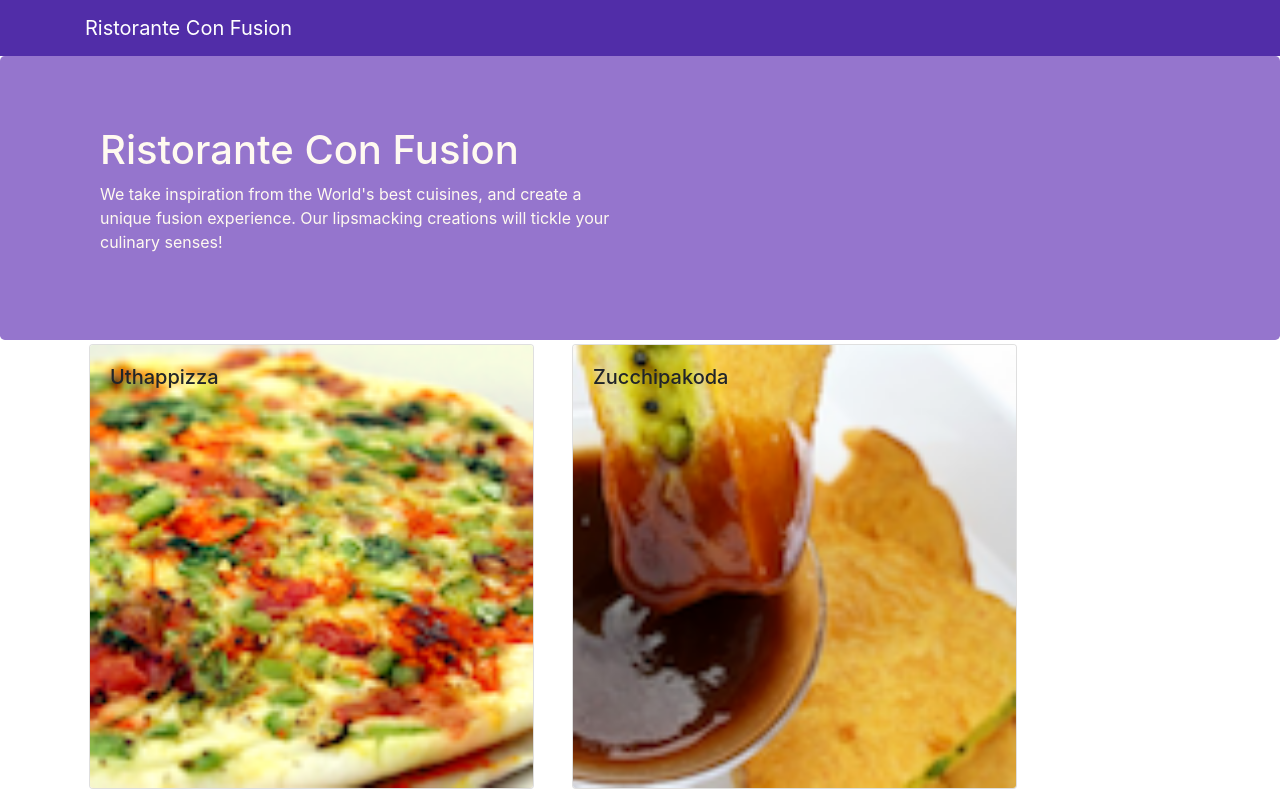
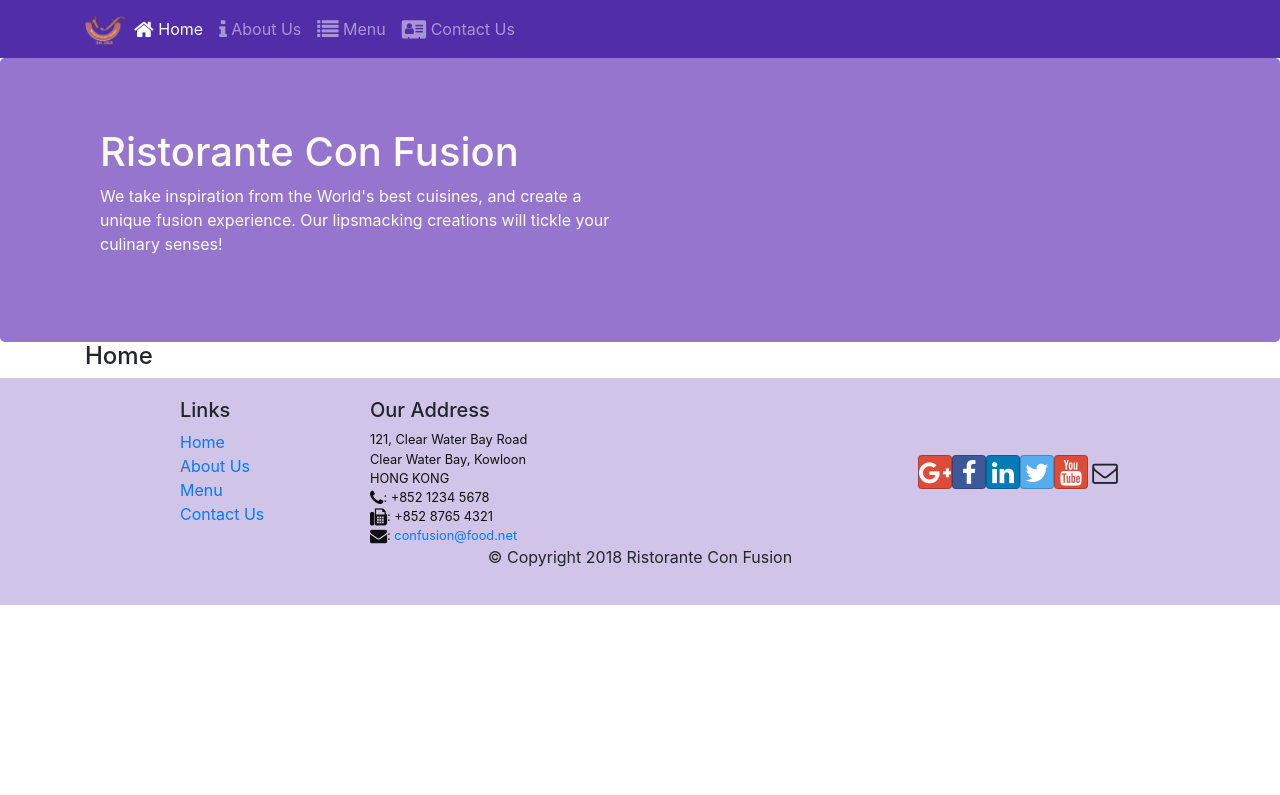
Before and after one commit to ramiz-rahman/confusion-react, a React (Create React App) app: page /home in a window 1280 px wide. Shown: the top 795 px of the page. Built offline with nearby package versions, Linux system fonts and the light colour scheme.

Commit message:
React Router

```diff
--- a/package.json
+++ b/package.json
@@ -9,6 +9,7 @@
     "react": "^16.7.0",
     "react-dom": "^16.7.0",
     "react-popper": "^1.3.2",
+    "react-router-dom": "^4.3.1",
     "react-scripts": "2.1.2",
     "reactstrap": "^6.5.0"
   },
--- a/src/App.js
+++ b/src/App.js
@@ -1,13 +1,16 @@
 import React, { Component } from 'react';
+import { BrowserRouter } from 'react-router-dom';
 import Main from './components/MainComponent';
 import './App.css';
 
 class App extends Component {
   render() {
     return (
-      <div>
-        <Main />
-      </div>
+      <BrowserRouter>
+        <div>
+          <Main />
+        </div>
+      </BrowserRouter>
     );
   }
 }
--- a/src/components/FooterComponent.js
+++ b/src/components/FooterComponent.js
@@ -1,4 +1,5 @@
 import React from 'react';
+import { Link } from 'react-router-dom';
 
 const Footer = props => {
   return (
@@ -9,16 +10,16 @@
             <h5>Links</h5>
             <ul className="list-unstyled">
               <li>
-                <a href="#">Home</a>
+                <Link to="/home">Home</Link>
               </li>
               <li>
-                <a href="#">About</a>
+                <Link to="/aboutus">About Us</Link>
               </li>
               <li>
-                <a href="#">Menu</a>
+                <Link to="/menu">Menu</Link>
               </li>
               <li>
-                <a href="contactus.html">Contact</a>
+                <Link to="/contactus">Contact Us</Link>
               </li>
             </ul>
           </div>
--- a/src/components/HeaderComponent.js
+++ b/src/components/HeaderComponent.js
@@ -1,15 +1,68 @@
 import React, { Component } from 'react';
-import { Navbar, NavbarBrand, Jumbotron } from 'reactstrap';
+import {
+  Navbar,
+  NavbarBrand,
+  Nav,
+  NavbarToggler,
+  Collapse,
+  NavItem,
+  Jumbotron
+} from 'reactstrap';
+import { NavLink } from 'react-router-dom';
 
 class Header extends Component {
+  constructor(props) {
+    super(props);
+    this.state = {
+      isNavOpen: false
+    };
+    this.toggleNav = this.toggleNav.bind(this);
+  }
+
+  toggleNav() {
+    this.setState({ isNavOpen: !this.state.isNavOpen });
+  }
   render() {
     return (
       <>
-        <Navbar dark>
+        <Navbar dark expand="md">
           <div className="container">
-            <NavbarBrand href="/">Ristorante Con Fusion</NavbarBrand>
+            <NavbarToggler onClick={this.toggleNav} />
+            <NavbarBrand className="mr-auto" href="/">
+              <img
+                src="assets/images/logo.png"
+                height="30"
+                width="41"
+                alt="Ristorante Con Fusion"
+              />
+            </NavbarBrand>
+            <Collapse isOpen={this.state.isNavOpen} navbar>
+              <Nav navbar>
+                <NavItem>
+                  <NavLink className="nav-link" to="/home">
+                    <span className="fa fa-home fa-lg" /> Home
+                  </NavLink>
+                </NavItem>
+                <NavItem>
+                  <NavLink className="nav-link" to="/aboutus">
+                    <span className="fa fa-info fa-lg" /> About Us
+                  </NavLink>
+                </NavItem>
+                <NavItem>
+                  <NavLink className="nav-link" to="/menu">
+                    <span className="fa fa-list fa-lg" /> Menu
+                  </NavLink>
+                </NavItem>
+                <NavItem>
+                  <NavLink className="nav-link" to="/contactus">
+                    <span className="fa fa-address-card fa-lg" /> Contact Us
+                  </NavLink>
+                </NavItem>
+              </Nav>
+            </Collapse>
           </div>
         </Navbar>
+
         <Jumbotron>
           <div className="container">
             <div className="row row-header">
--- /dev/null
+++ b/src/components/HomeComponent.js
@@ -0,0 +1,11 @@
+import React from 'react';
+
+const Home = props => {
+  return (
+    <div className="container">
+      <h4>Home</h4>
+    </div>
+  );
+};
+
+export default Home;
--- a/src/components/MainComponent.js
+++ b/src/components/MainComponent.js
@@ -3,7 +3,9 @@
 import DishDetail from './DishdetailComponent';
 import Header from './HeaderComponent';
 import Footer from './FooterComponent';
+import Home from './HomeComponent';
 import { DISHES } from '../shared/dishes';
+import { Switch, Route, Redirect } from 'react-router-dom';
 
 class Main extends Component {
   constructor(props) {
@@ -15,27 +17,22 @@
     };
   }
 
-  onDishSelect(dishId) {
-    this.setState({ selectedDish: dishId });
-  }
-
   render() {
+    const HomePage = () => {
+      return <Home />;
+    };
     return (
       <div>
         <Header />
-        <Menu
-          dishes={this.state.dishes}
-          onClick={dishId => this.onDishSelect(dishId)}
-        />
-        <DishDetail
-          dish={
-            this.state.selectedDish === null
-              ? null
-              : this.state.dishes.filter(
-                  dish => dish.id === this.state.selectedDish
-                )[0]
-          }
-        />
+        <Switch>
+          <Route path="/home" component={HomePage} />
+          <Route
+            exact
+            path="/menu"
+            component={() => <Menu dishes={this.state.dishes} />}
+          />
+          <Redirect to="/home" />
+        </Switch>
         <Footer />
       </div>
     );
```
Also changed, not shown: 1 other file (tests, documents, lock files or other folders).
